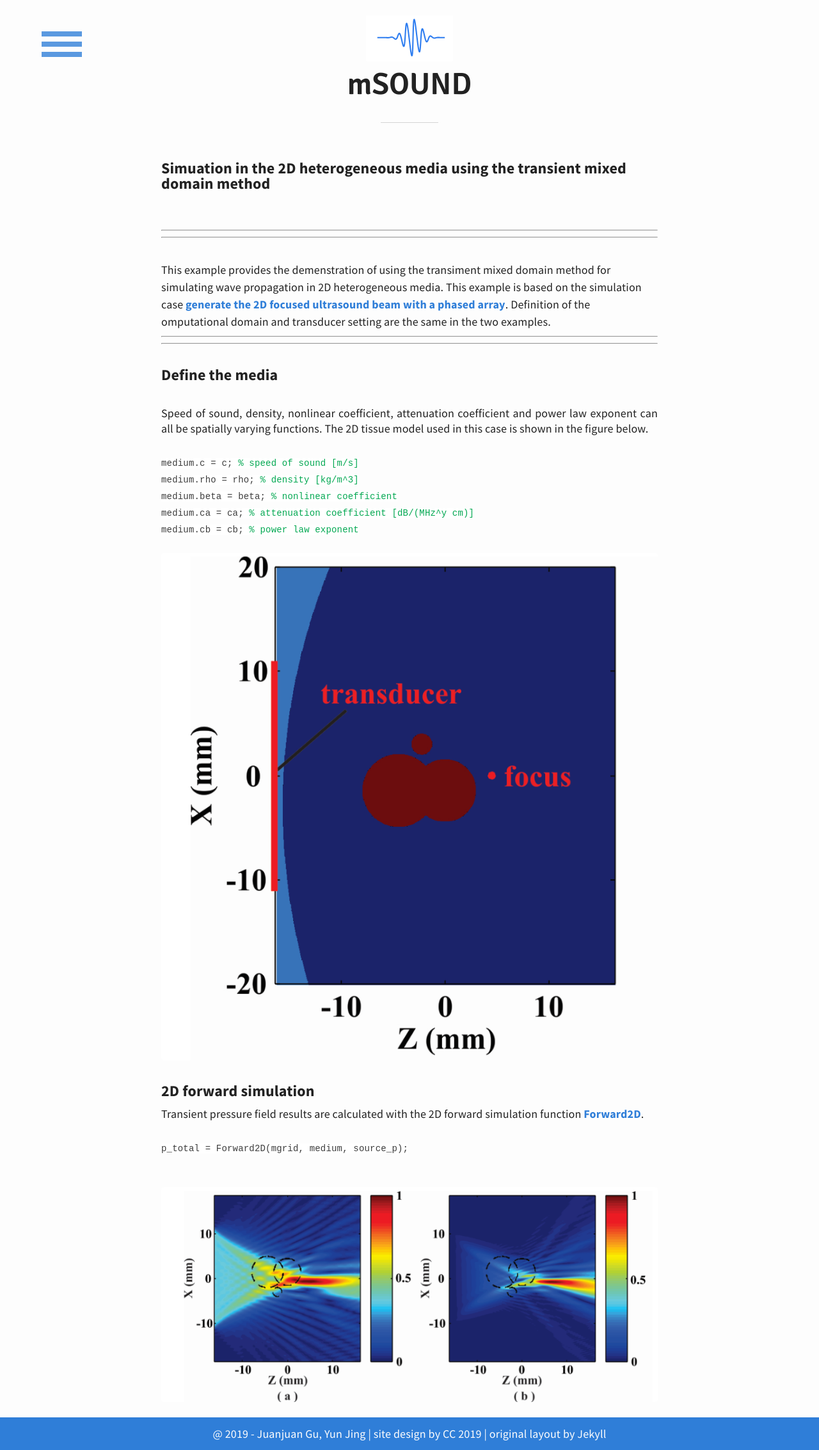
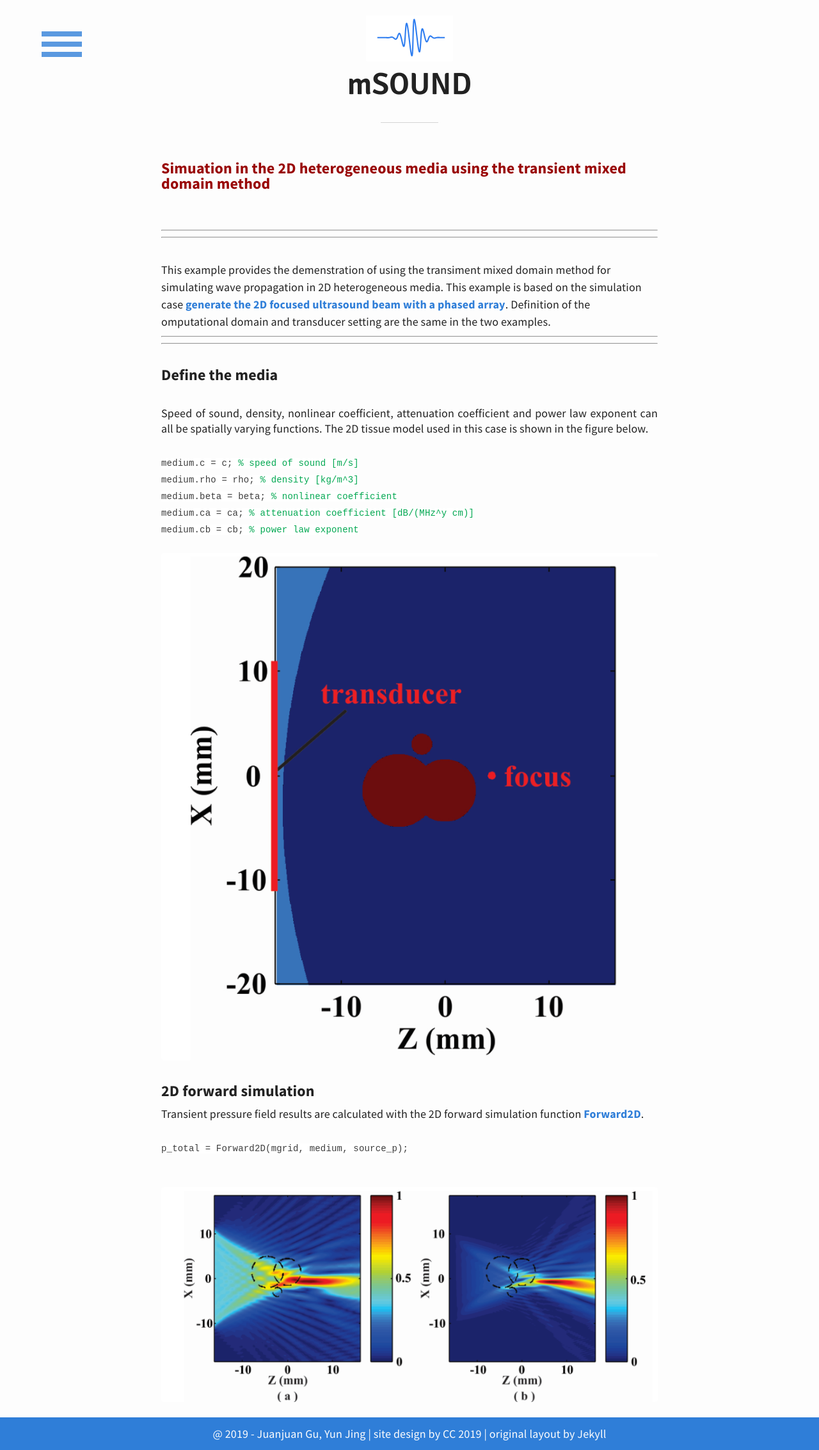
Before and after one commit to m-SOUND/mSOUND, a Jekyll site: the page built from _posts/2019-02-18-TMDM_2D_heterogeneous.html, in a window 1280 px wide. Shown: the whole page at 64% size. Built offline with Jekyll 4.4.1, drawn with Linux system fonts in a browser that asks for light colours.

Commit message:
Update post.html

```diff
--- a/_layouts/post.html
+++ b/_layouts/post.html
@@ -2,7 +2,7 @@
 layout: default
 ---
 <article id="post-page">
-	<h4 style="colour: #990606" >{{ page.title }}</h4>
+	<h4 style="color: #990606;" >{{ page.title }}</h4>
 	<div class="content">
 
 		{{ content }}
```
